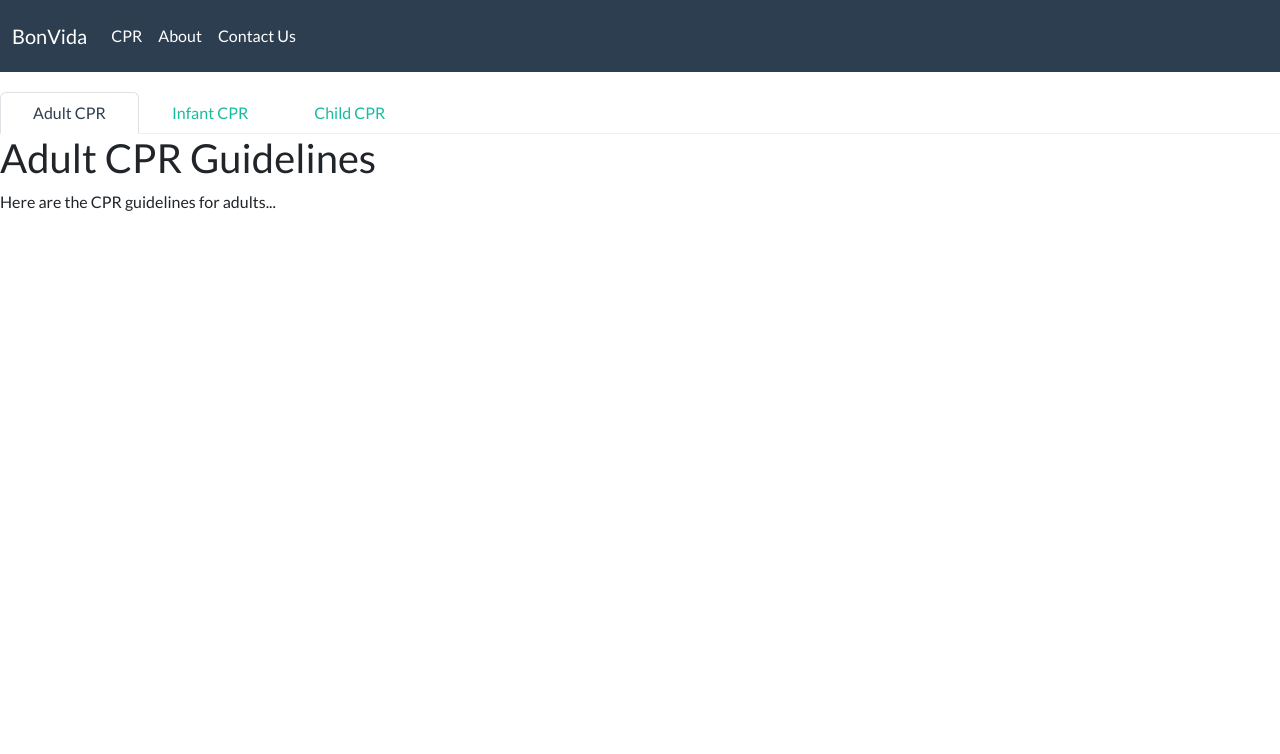
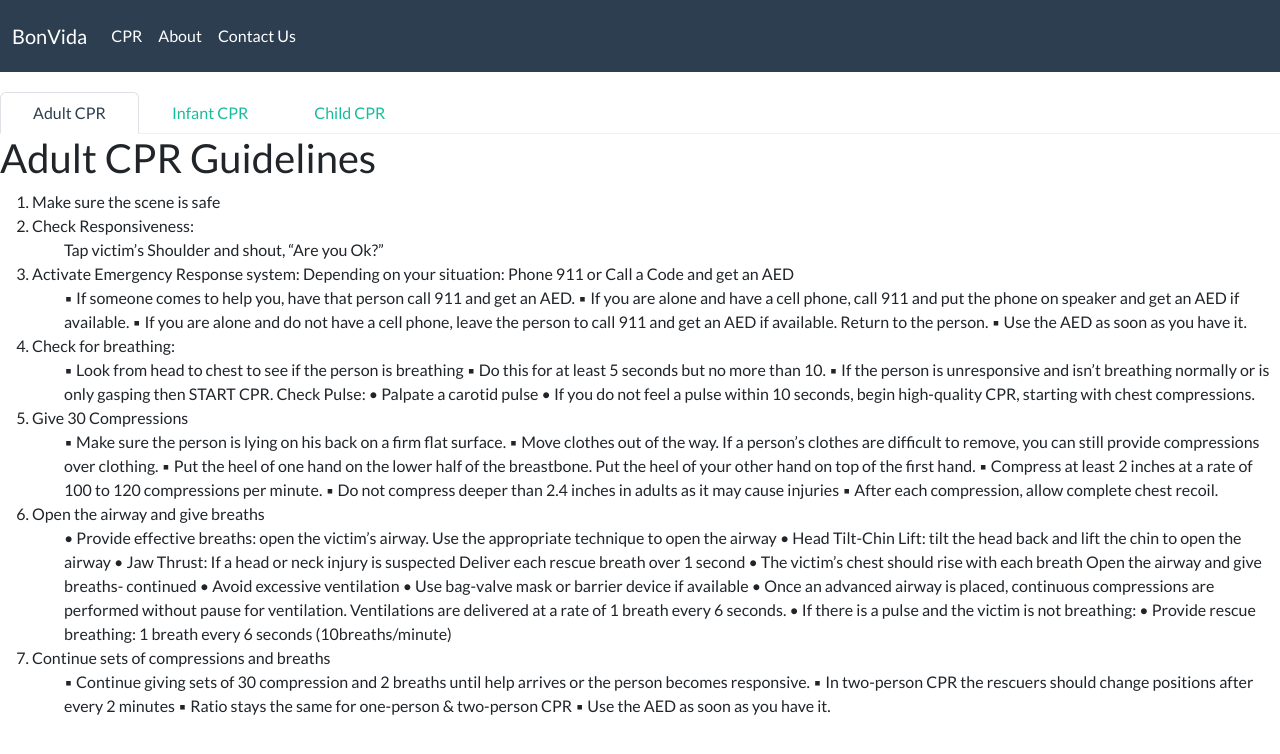
Before and after one commit to SU-CS-321-Fall-2023/Bon-Vida, a React (Create React App) app in the folder frontend/: page /Cpr in a window 1280 px wide. Both pictures are taken after a click on the button "I acknowledge". Shown: the top 754 px of the page. Built offline with nearby package versions, Linux system fonts and the light colour scheme.

Commit message:
added adult cpr guildelines

```diff
--- a/frontend/src/components/cprNav.jsx
+++ b/frontend/src/components/cprNav.jsx
@@ -41,11 +41,66 @@ const CprNav = () => {
             <div id="myTabContent" className="tab-content">
                 <div className={`tab-pane fade ${activeTab === 'adult-cpr' ? 'show active' : ''}`} id="adult-cpr" role="tabpanel">
                     <h2>Adult CPR Guidelines</h2>
-                    <p>Here are the CPR guidelines for adults...</p>
+                    <ol>
+                        <li>Make sure the scene is safe</li>
+                        <li>Check Responsiveness:
+                            <ul>Tap victim’s Shoulder and shout, “Are you Ok?”</ul>
+                        </li>
+                        <li>Activate Emergency Response system: Depending on your situation: Phone 911 or Call a Code and get an AED</li>
+                            <ul>▪ If someone comes to help you, have that person call 911 and get an AED.
+                            ▪ If you are alone and have a cell phone, call 911 and put the phone on
+                            speaker and get an AED if available.
+                            ▪ If you are alone and do not have a cell phone, leave the person to call 911
+                            and get an AED if available. Return to the person.
+                            ▪ Use the AED as soon as you have it.
+                            </ul>
+                        <li>Check for breathing: </li>
+                            <ul>▪ Look from head to chest to see if the person is breathing
+                            ▪ Do this for at least 5 seconds but no more than 10.
+                            ▪ If the person is unresponsive and isn’t breathing normally or is only gasping
+                            then START CPR.
+                            Check Pulse:
+                            • Palpate a carotid pulse
+                            • If you do not feel a pulse within 10 seconds, begin high-quality CPR,
+                            starting with chest compressions.
+                            </ul>
+                        <li>Give 30 Compressions
+                        </li>
+                            <ul>▪ Make sure the person is lying on his back on a firm flat surface.
+                            ▪ Move clothes out of the way. If a person’s clothes are difficult to remove,
+                            you can still provide compressions over clothing.
+                            ▪ Put the heel of one hand on the lower half of the breastbone. Put the heel of
+                            your other hand on top of the first hand.
+                            ▪ Compress at least 2 inches at a rate of 100 to 120 compressions per
+                            minute.
+                            ▪ Do not compress deeper than 2.4 inches in adults as it may cause injuries
+                            ▪ After each compression, allow complete chest recoil.
+                            </ul>
+                        <li>Open the airway and give breaths</li>
+                            <ul>• Provide effective breaths: open the victim’s airway. Use the appropriate
+                            technique to open the airway
+                            • Head Tilt-Chin Lift: tilt the head back and lift the chin to open the airway
+                            • Jaw Thrust: If a head or neck injury is suspected
+                            Deliver each rescue breath over 1 second
+                            • The victim’s chest should rise with each breath Open the airway and give breaths- continued
+                            • Avoid excessive ventilation
+                            • Use bag-valve mask or barrier device if available
+                            • Once an advanced airway is placed, continuous compressions are
+                            performed without pause for ventilation. Ventilations are delivered at a rate
+                            of 1 breath every 6 seconds.
+                            • If there is a pulse and the victim is not breathing:
+                            • Provide rescue breathing: 1 breath every 6 seconds (10breaths/minute)
+                            </ul>
+                        <li>Continue sets of compressions and breaths</li>
+                            <ul>▪ Continue giving sets of 30 compression and 2 breaths until help arrives or the person becomes responsive.
+                            ▪ In two-person CPR the rescuers should change positions after every 2 minutes
+                            ▪ Ratio stays the same for one-person & two-person CPR ▪ Use the AED as soon as you have it.</ul>
+                    </ol>
                 </div>
                 <div className={`tab-pane fade ${activeTab === 'infant-cpr' ? 'show active' : ''}`} id="infant-cpr" role="tabpanel">
                     <h2>Infant CPR Guidelines</h2>
-                    <p>Here are the CPR guidelines for infants...</p>
+                    <p>
+                    </p>
                 </div>
                 <div className={`tab-pane fade ${activeTab === 'child-cpr' ? 'show active' : ''}`} id="child-cpr" role="tabpanel">
                     <h2>Child CPR Guidelines</h2>
```
